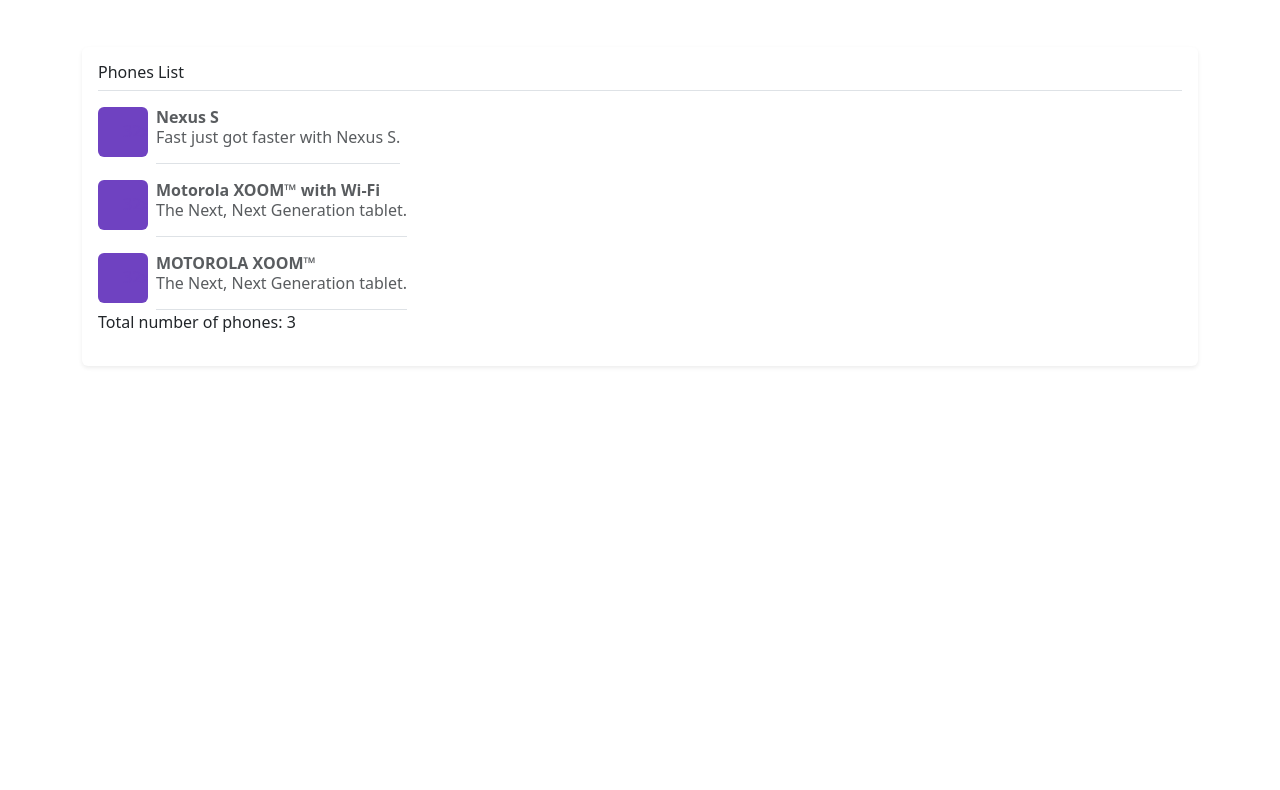
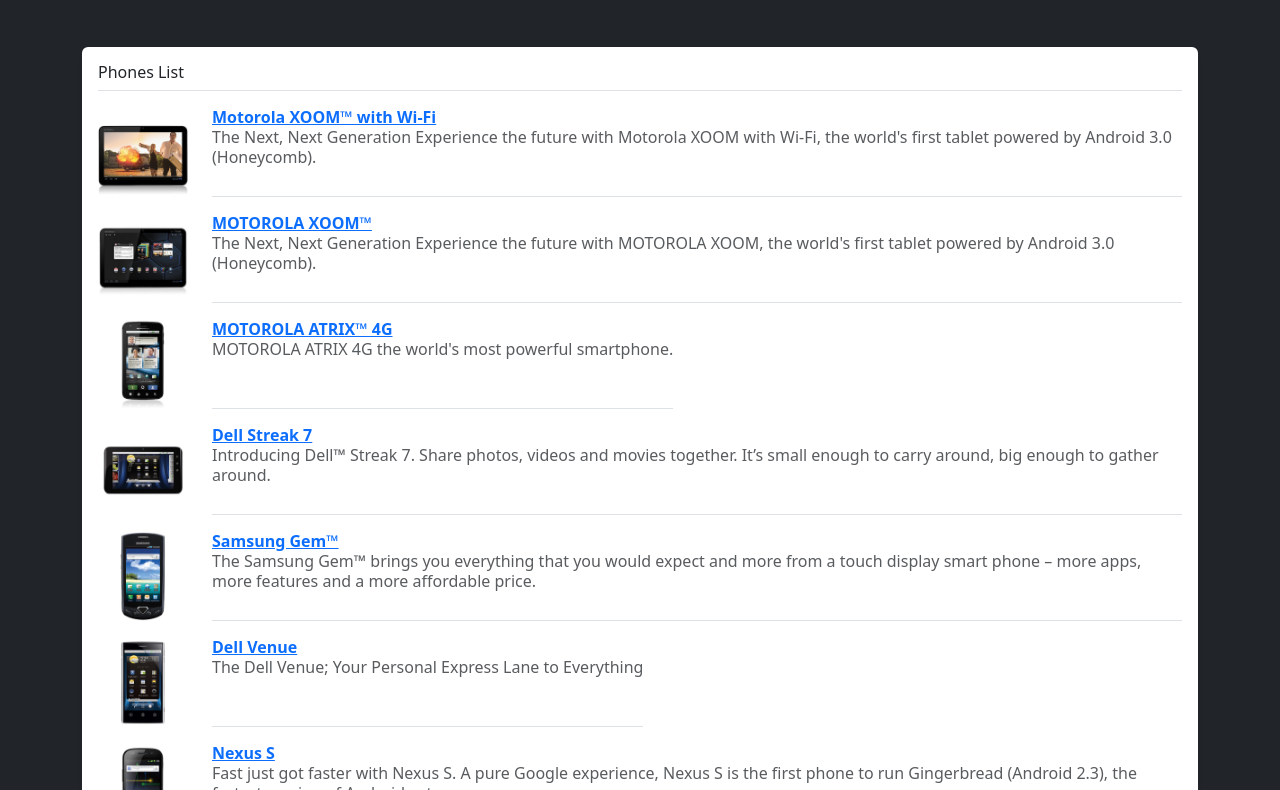
Before and after one commit to cubillafabri/AngularJSPhoneCat, a website: page index.html in a window 1280 px wide. Shown: the part 57-847 px from the top of the page. Before the commit the page ends 800 px from the top, so only its background shows below. Drawn offline with nearby package versions, Linux system fonts and the light colour scheme; some packages are replaced by stand-ins of ours.

Commit message:
add changes && controllers

```diff
--- a/index.html
+++ b/index.html
@@ -13,7 +13,7 @@
     <script src="/node_modules/angular-route/angular-route.js"></script>
 
   </head>
-  <body ng-controller="PhoneController">
+  <body ng-controller="PhoneController" class="bg-dark">
     <nav class="navbar navbar-expand-lg navbar-dark bg-dark">
         <div class="container">
           <a class="navbar-brand" href="#/">Phones App</a>
@@ -24,11 +24,12 @@
               </li>
             </ul>
             <form class="d-flex" role="search">
-                    <select id="inputState" class="form-select me-3">
-                    <option selected>Newest</option>
-                    <option>Alphabetical</option>
+                    <select id="inputState" class="form-select me-3" ng-model="orderProp">
+                    <option value="name">Alphabetical</option>
+                    <option value="age">Newest</option>
+                    <option value="-age">Oldest</option>
                     </select>
-              <input ng-model="query" class="form-control me-3" type="search" placeholder="{{data.buscar}}" aria-label="Search">
+              <input ng-model="query" class="form-control me-3" type="search" placeholder="Search" aria-label="Search">
               <button class="btn btn-outline-success" type="submit">Search</button>
             </form>
           </div>
--- a/js/phone-list/controllers/PhoneController.js
+++ b/js/phone-list/controllers/PhoneController.js
@@ -1,18 +1,12 @@
 'use strict'
 // Define the `phoneList` module for controllers
 angular.module('phoneList')
-    .controller('PhoneController', function($scope){
-        $scope.phones = [
-            {
-              name: 'Nexus S',
-              snippet: 'Fast just got faster with Nexus S.'
-            }, {
-              name: 'Motorola XOOM™ with Wi-Fi',
-              snippet: 'The Next, Next Generation tablet.'
-            }, {
-              name: 'MOTOROLA XOOM™',
-              snippet: 'The Next, Next Generation tablet.'
-            }
-          ];
-    })
+    .controller('PhoneController',['$scope', '$http' ,function(se, hp){
+      se.orderProp = 'age';
+        se.phones = [];
+          hp.get('phones/phones.json').then(function(response) {
+            console.log(response.data);
+            se.phones = response.data;
+          });
+    }])
 ;
--- a/templates/phone-list/phoneList.template.html
+++ b/templates/phone-list/phoneList.template.html
@@ -1,10 +1,12 @@
 <div class="my-3 p-3 bg-body rounded shadow-sm" >
     <h6 class="border-bottom pb-2 mb-0">Phones List</h6>
-    <div class="d-flex text-body-secondary pt-3" ng-repeat="phone in phones | filter:$parent.query">
-      <svg class="bd-placeholder-img flex-shrink-0 me-2 rounded" width="50" height="50" xmlns="http://www.w3.org/2000/svg" role="img" aria-label="Placeholder: 32x32" preserveAspectRatio="xMidYMid slice" focusable="false"><title>Placeholder</title><rect width="100%" height="100%" fill="#6f42c1"></rect><text x="50%" y="50%" fill="#6f42c1" dy=".3em">32x32</text></svg>
+    <div class="d-flex text-body-secondary pt-3" ng-repeat="phone in phones | filter:$parent.query | orderBy:$parent.orderProp">
+      <a href="#!/phones/{{phone.id}}">
+        <img ng-src="{{phone.imageUrl}}" alt="{{phone.name}}" class="bd-placeholder-img flex-shrink-0 me-4 rounded" width="90" height="90"/>
+      </a>
       <p class="pb-3 mb-0 medium lh-sm border-bottom">
-        <strong class="d-block text-gray-dark">{{phone.name}}</strong>
-        {{phone.snippet}}
+      <a href="#!/phones/{{phone.id}}"><strong class="d-block text-gray-dark">{{phone.name}}</strong></a>
+      {{phone.snippet}}
       </p>
     </div>
     <p>Total number of phones: {{phones.length}}</p>
```
